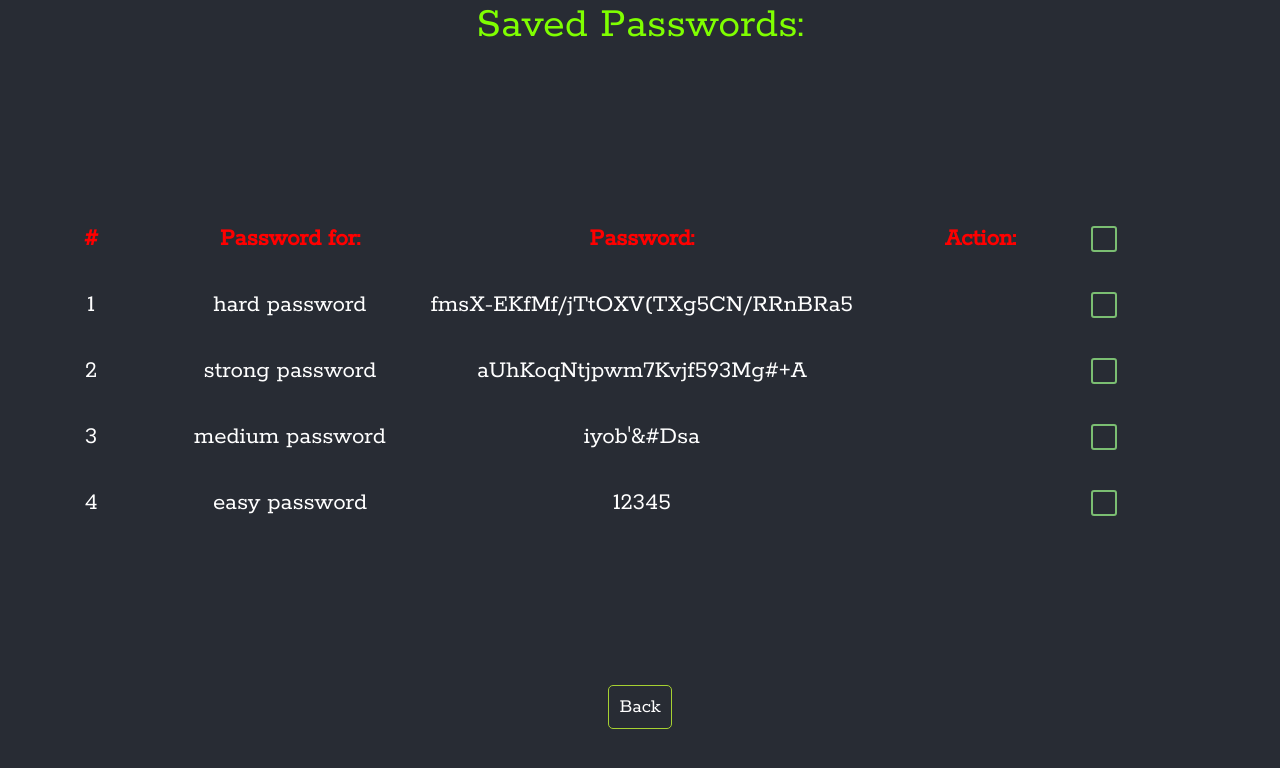
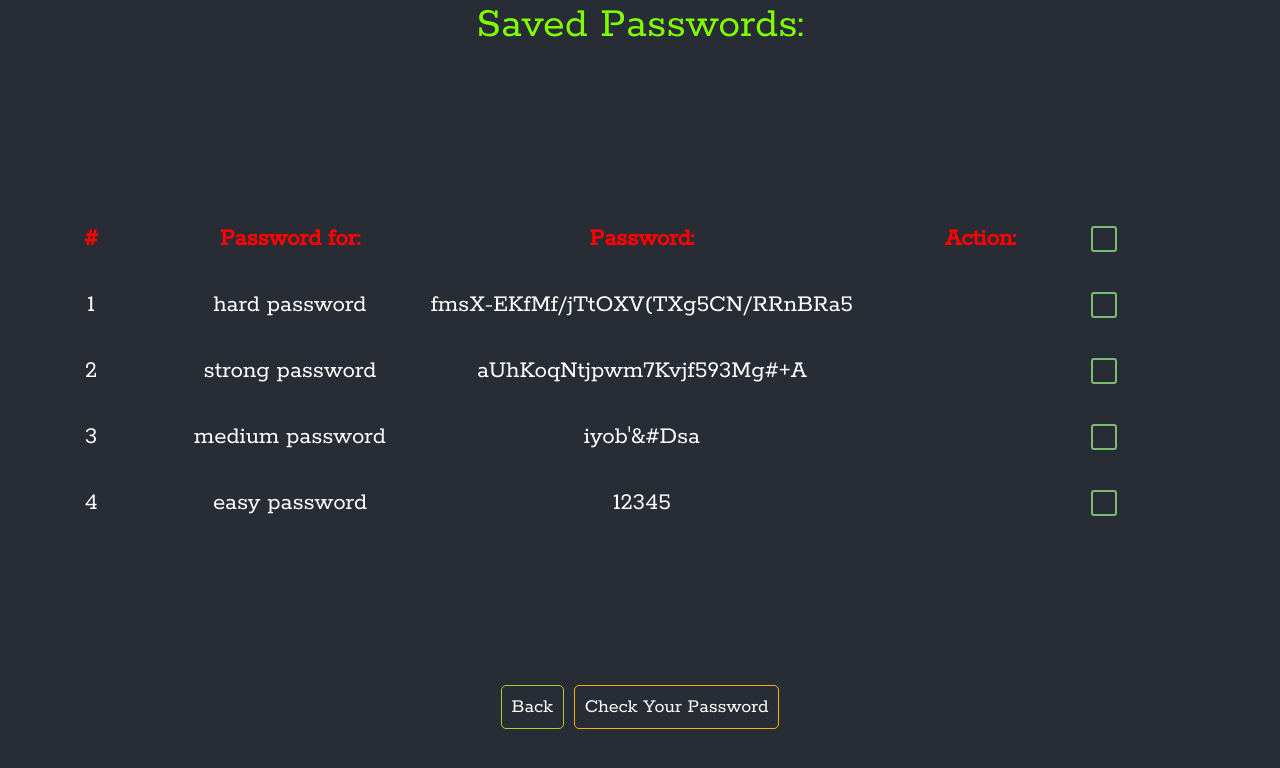
Before and after one commit to MarcinMG-web/PasswordGenerator, a React (Create React App) app: page /savedPasswords in a window 1280 px wide. Shown: the top 768 px of the page. Built offline with nearby package versions, Linux system fonts and the light colour scheme.

Commit message:
Added link to cheack password

```diff
--- a/src/components/SavedPasswords.js
+++ b/src/components/SavedPasswords.js
@@ -72,6 +72,9 @@ const SavedPasswords = () => {
         <Link to='./' className='btn-backHome'>
           Back
         </Link>
+        <Link to='./checkPassword' className='btn-checkedPassword'>
+          Check Your Password
+        </Link>
         {selectAll ? (
           <button
             className='btn-removeChecked'
```
